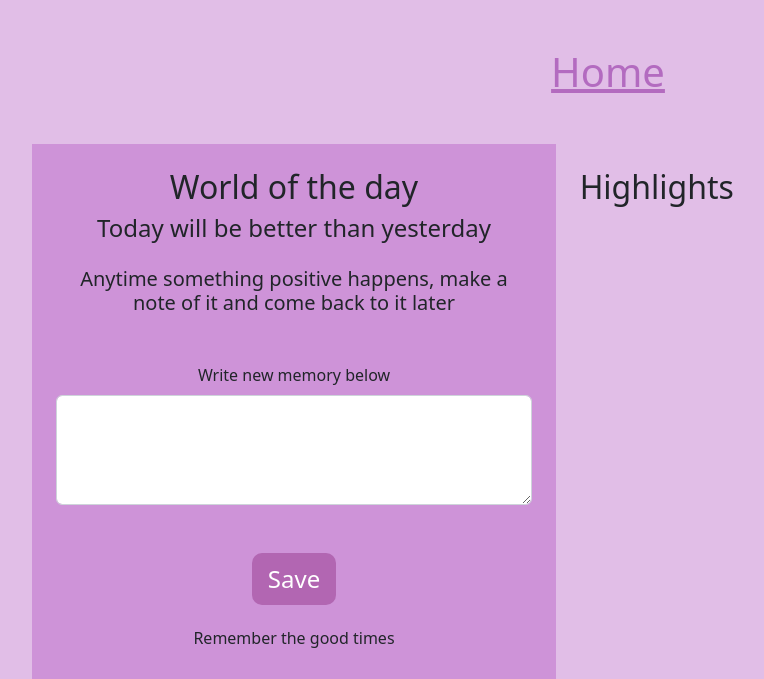
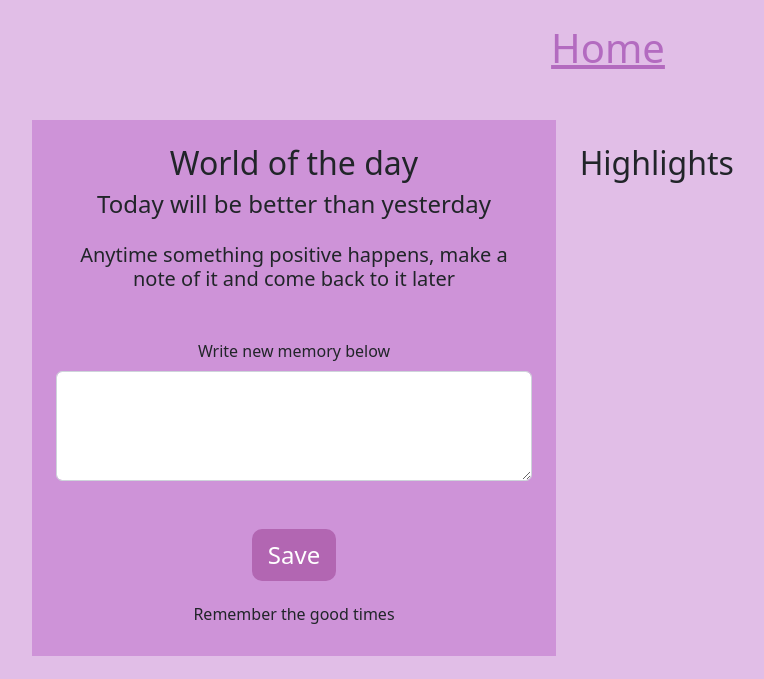
Before and after one commit to johnnylyimo/MemoryDiary_Python-Django_Web_App, a Django app: page / in a window 1280 px wide. Shown: the top 679 px of the page, without its empty margins (32-796 px from the left). Run offline with Django 4.2, Linux system fonts and the light colour scheme; some libraries are stand-ins or nearby versions.

Commit message:
Updated nav tag's  margin top class

```diff
--- a/templates/components/navbar.html
+++ b/templates/components/navbar.html
@@ -1,6 +1,6 @@
 <html>
     <body>
-        <nav class="text-center mt-5">
+        <nav class="text-center mt-4">
             <h1>
                 <a href={% url 'home'  %}>Home</a>
             </h1>
```
